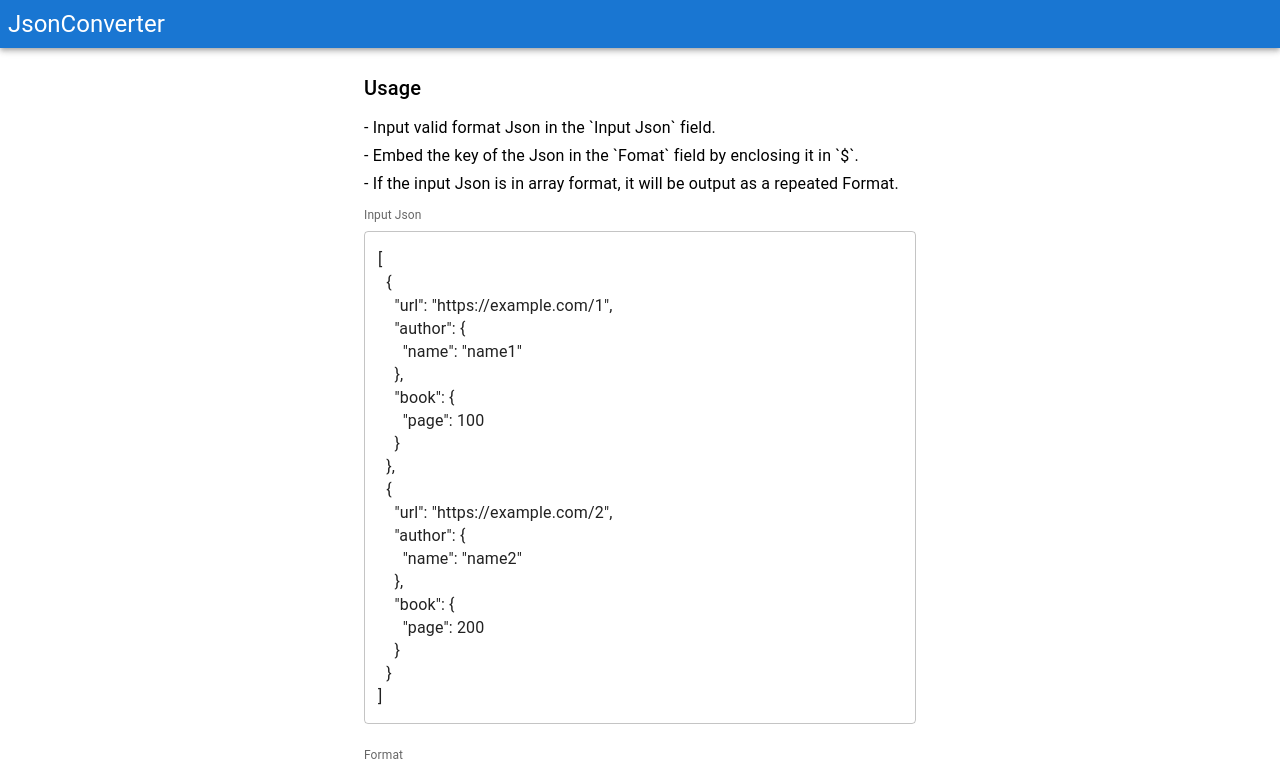
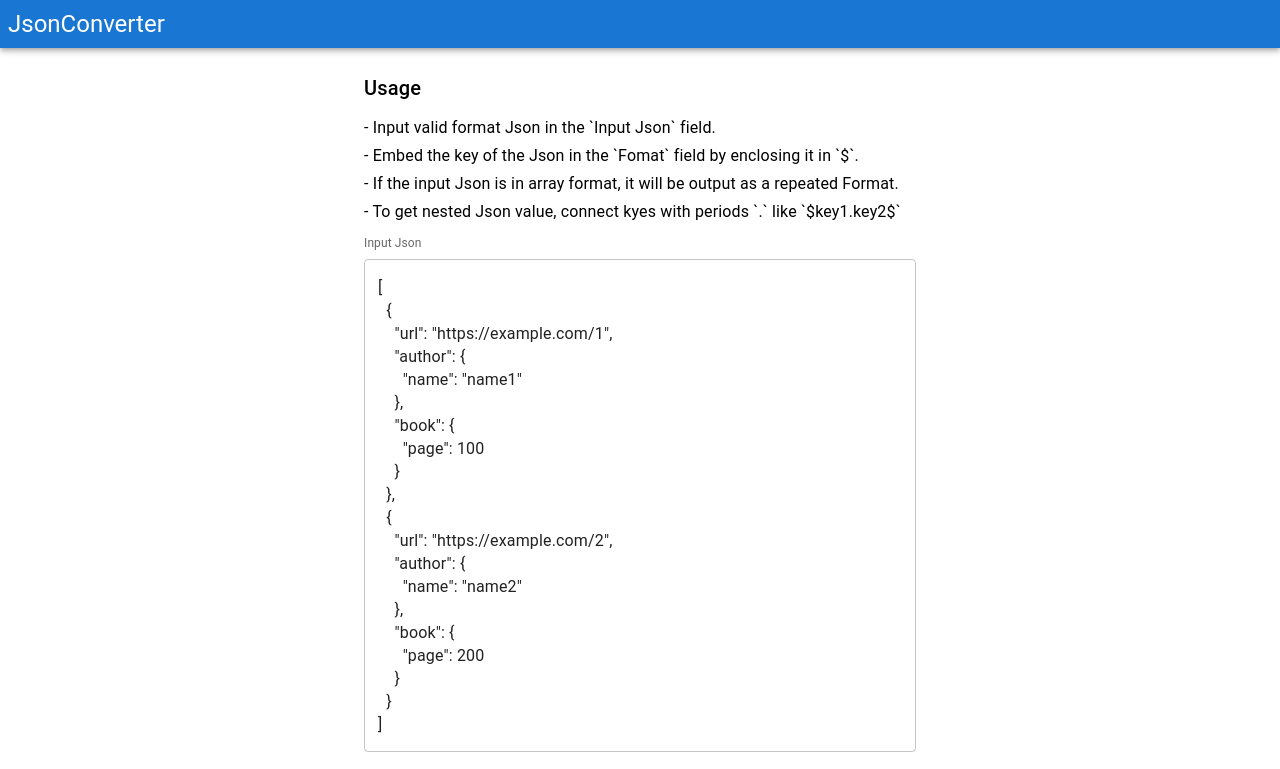
Before and after one commit to okaryo/json_converter, a Next.js app: page / in a window 1280 px wide. Shown: the top 769 px of the page. Built offline with nearby package versions, Linux system fonts and the light colour scheme.

Commit message:
[modify] usage discription to add about nested json

```diff
--- a/src/pages/index.tsx
+++ b/src/pages/index.tsx
@@ -68,6 +68,7 @@ const Home: NextPage = () => {
                 <ListItemText primary="- Input valid format Json in the `Input Json` field." />
                 <ListItemText primary="- Embed the key of the Json in the `Fomat` field by enclosing it in `$`." />
                 <ListItemText primary="- If the input Json is in array format, it will be output as a repeated Format." />
+                <ListItemText primary="- To get nested Json value, connect kyes with periods `.` like `$key1.key2$`" />
               </List>
             </Box>
 
```
